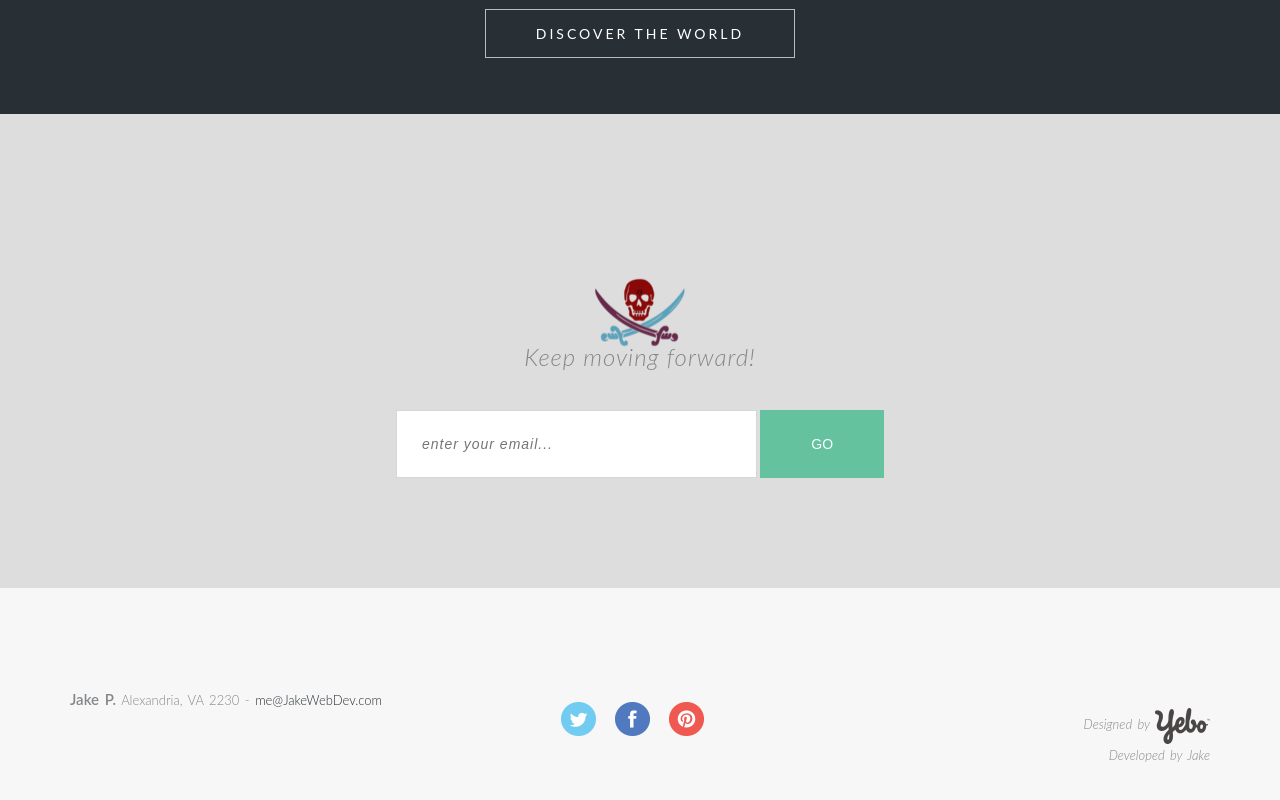
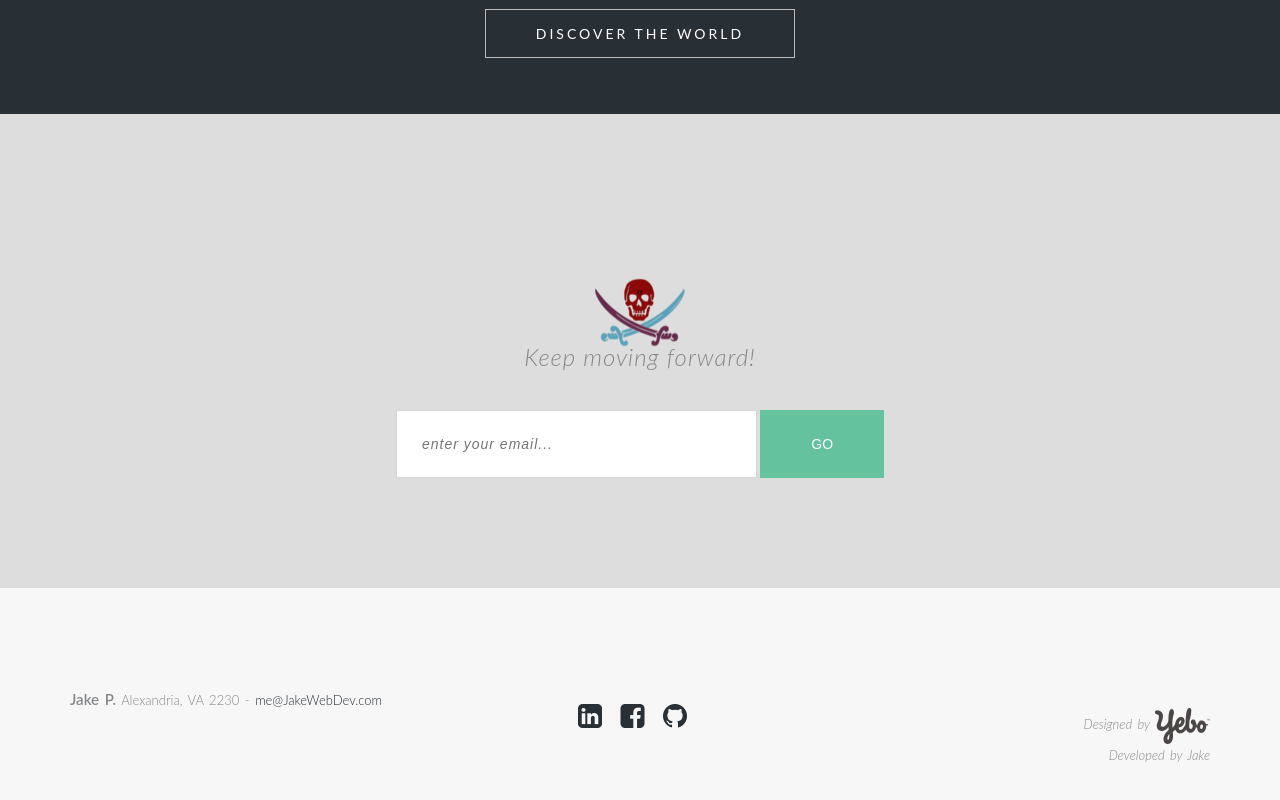
Before and after one commit to jakep84/jpOnline, a plain HTML site: page index.html in a window 1280 px wide. Shown: the part 3982-4782 px from the top of the page. Drawn offline with nearby package versions, Linux system fonts and the light colour scheme.

Commit message:
6/11 1828

```diff
--- a/css/styles.css
+++ b/css/styles.css
@@ -273,7 +273,7 @@ footer p { font-size: 13px; margin: 0; }
 .footer-midcol li a { opacity: 1; }
 .footer-midcol li a:hover { opacity: 0.5; }
 .twitter-icon { background: url(../img/twitter-icon.png); height: 34px; width: 35px; display: block; text-indent: -9999px; }
-.facebook-icon { background: url(../img/facebook-icon.png); height: 34px; width: 35px; display: block; text-indent: -9999px; }
+
 .pintrest-icon { background: url(../img/pintrest-icon.png); height: 34px; width: 35px; display: block; text-indent: -9999px; }
 .wp1, .wp2, .wp3, .wp4, .wp5, .wp6 { visibility: hidden; }
 .bounceInLeft, .bounceInRight, .fadeInUp { visibility: visible; }
@@ -438,3 +438,6 @@ width: 14px;
   }
 }
 /*-- /back to top --*/
+.mainContain {
+
+}
--- a/index.html
+++ b/index.html
@@ -31,6 +31,7 @@
 <meta name="msapplication-TileImage" content="/mstile-144x144.png">
 <meta name="theme-color" content="#ffffff">
 	</head>
+	<div class="mainContain">
 	<body>
 		<header>
 			<div class="container">
@@ -279,10 +280,9 @@
 					</div>
 					<div class="col-md-4 footer-midcol">
 						<ul>
-							<li><a href="https://www.linkedin.com/in/jake-priddy-b1b170107
-" class="twitter-icon">LinkedIn</a></li>
-							<li><a href="https://www.facebook.com/jacob.m.priddy" class="facebook-icon">Facebook</a></li>
-							<li><a href="https://github.com/jakep84" class="pintrest-icon">GitHub</a></li>
+                            <li><a href="https://www.linkedin.com/in/jake-priddy-b1b170107"><i class="fa fa-linkedin-square fa-2x" aria-hidden="true"></i></a></li>
+                            <li><a href="https://www.facebook.com/jacob.m.priddy"><i class="fa fa-facebook-square fa-2x" aria-hidden="true"></i></a></li>
+                            <li><a href="https://github.com/jakep84"><i class="fa fa-github fa-2x" aria-hidden="true"></i></a></li>
 						</ul>
 						<div class="clearfix"></div>
 					</div>
@@ -293,6 +293,7 @@
 				</div>
 			</div>
 		</footer>
+        </div>
 		<a href="#0" class="cd-top">Top</a>
 		<!-- jQuery (necessary for Bootstrap's JavaScript plugins)-->
 		<script src="https://ajax.googleapis.com/ajax/libs/jquery/1.11.0/jquery.min.js"></script>
```
